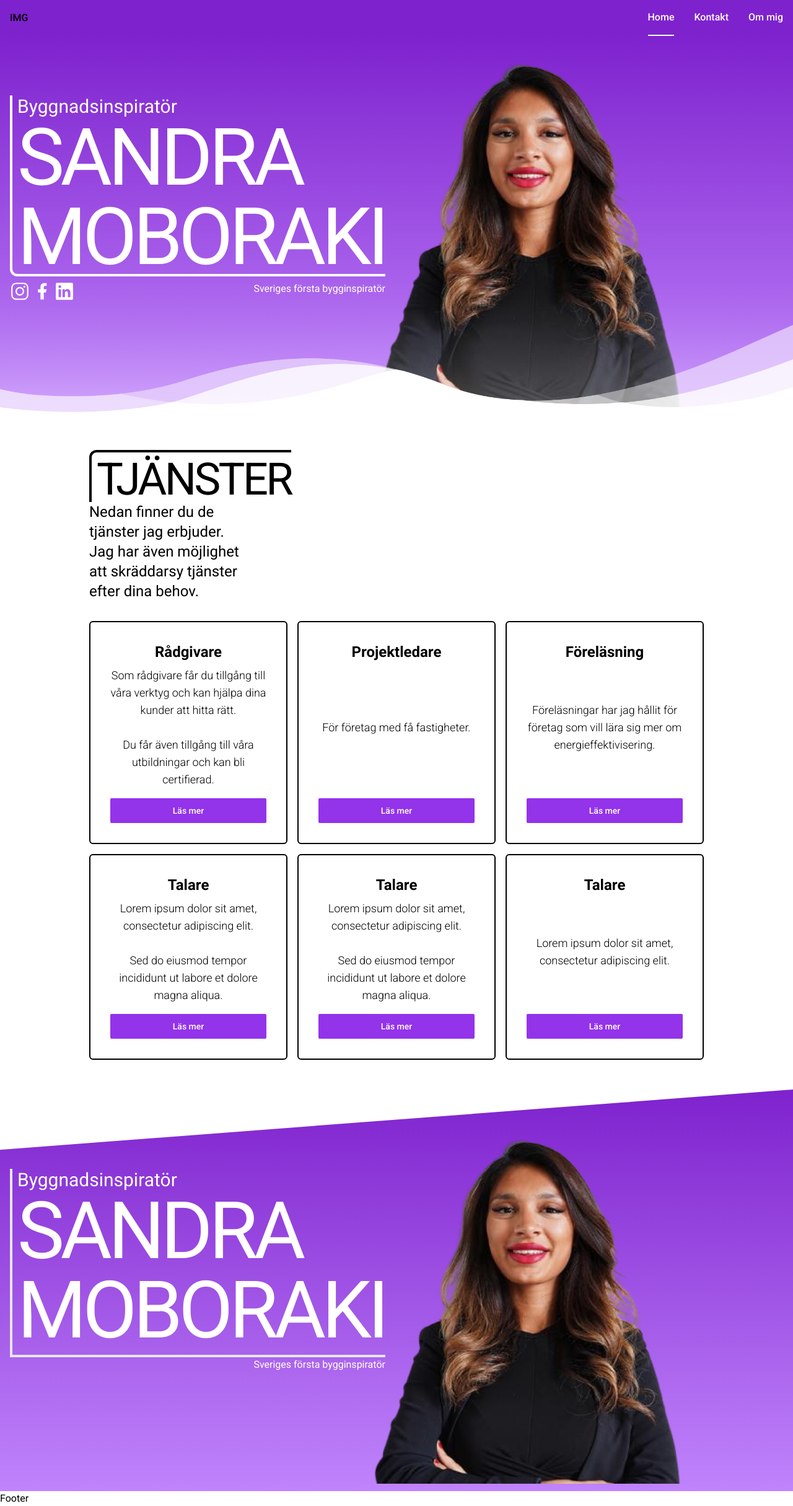
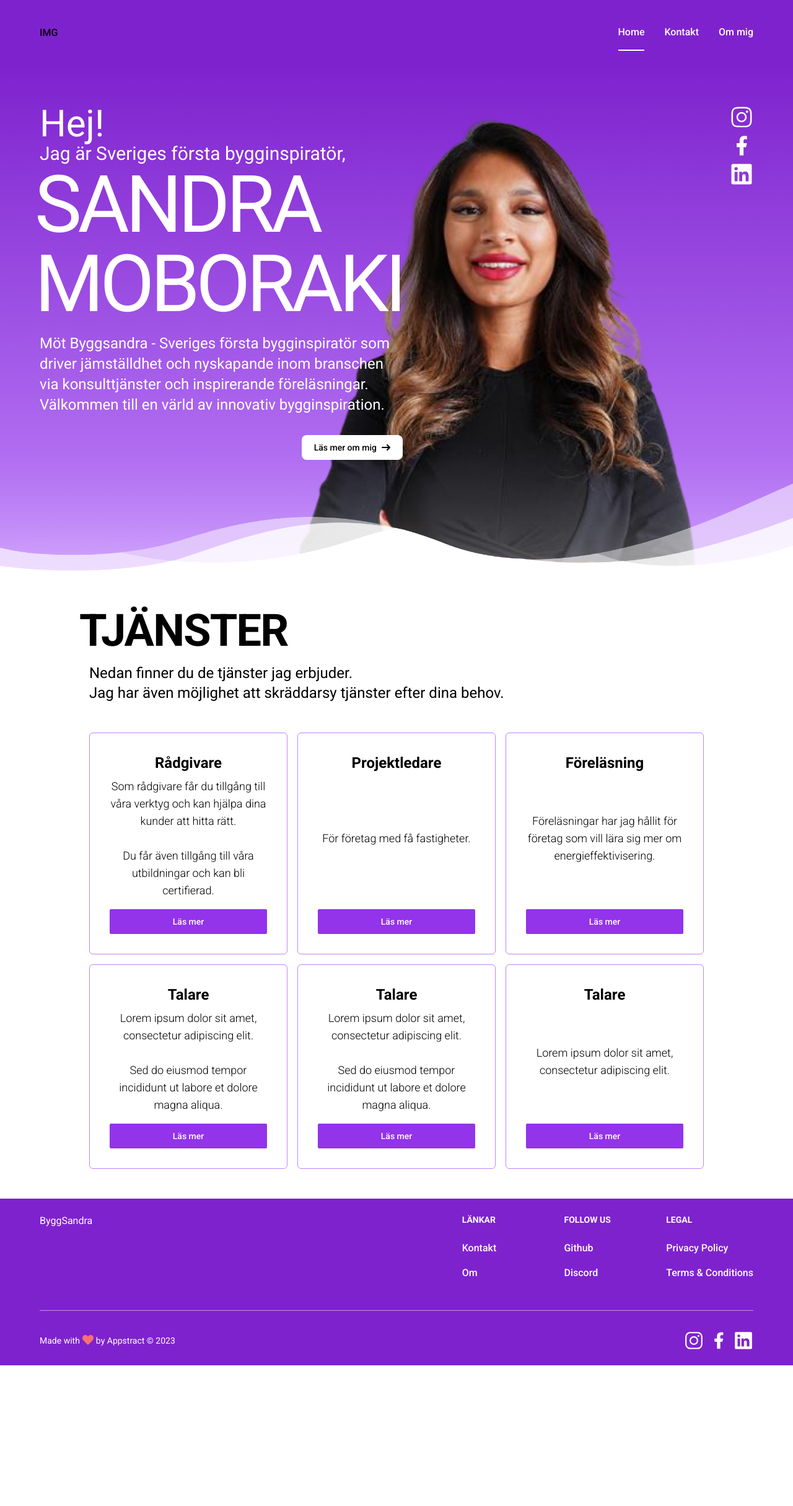
Before and after one commit to 4l3x91/byggsandra, a React (Vite) app: page / in a window 1280 px wide. Shown: the whole page at 62% size. After the commit the page ends 2203 px from the top, so only its background shows below. Built offline with nearby package versions, Linux system fonts and the light colour scheme.

Commit message:
tings done

```diff
--- a/src/components/Footer.tsx
+++ b/src/components/Footer.tsx
@@ -1,8 +1,84 @@
+import { FaHeart } from 'react-icons/fa';
+import socials from "../data/socials";
 
 const Footer = () => {
+  const links = [
+    {
+      title: "Länkar",
+      links: [
+        { name: "Kontakt", href: "https://flowbite.com/" },
+        { name: "Om", href: "https://tailwindcss.com/" }
+      ]
+    },
+    {
+      title: "Follow us",
+      links: [
+        { name: "Github", href: "" },
+        { name: "Discord", href: "" }
+
+      ]
+    },
+    {
+      title: "Legal",
+      links: [
+        { name: "Privacy Policy", href: "" },
+        { name: "Terms & Conditions", href: "" }
+      ]
+    },
+  ];
+
   return (
-    <div>Footer</div>
-  )
-}
+    <footer className="w-full flex flex-col lg:w-auto bg-purple-700 justify-center px-4 md:px-16 py-4 md:py-6 text-white">
+        <div className="md:flex md:justify-between">
+          <div className="mb-6 md:mb-0">
+            <a href="https://flowbite.com/" className="flex items-center">
+              ByggSandra
+            </a>
+          </div>
+          <div className="grid grid-cols-2 gap-8 sm:gap-6 sm:grid-cols-3">
+              {links.map((link, index) => (
+                <div key={index}>
+                  <h2 className="mb-6 text-sm font-semibold uppercase">
+                    {link.title}
+                  </h2>
+                  <ul className="font-medium">
+                    {link.links.map((link, index) => (
+                      <li key={index} className="mb-4">
+                        <a href={link.href} className="hover:underline">
+                          {link.name}
+                        </a>
+                      </li>
+                    ))}
+                  </ul>
+                </div>
+              ))}
+          </div>
+        </div>
+        <div className="h-[1px] bg-white opacity-50 w-full my-6 sm:mx-auto lg:my-8" />
+        <div className="sm:flex sm:items-center sm:justify-between">
+          <a
+            href="https://appstract.se/"
+            target="_blank"
+            className="hover:underline text-sm sm:text-center inline-flex gap-1"
+          >
+            Made with <FaHeart size={18} className="text-red-400 text-xl" /> by Appstract ©
+            2023
+          </a>
+          <div className="flex mt-4 gap-2 sm:justify-center sm:mt-0">
+            {socials.map((link, index) => (
+              <a
+                key={index}
+                href={link.path}
+                target="_blank"
+                className='hover:text-purple-200'
+              >
+                <link.icon size={32} />
+              </a>
+            ))}
+          </div>
+        </div>
+    </footer>
+  );
+};
 
-export default Footer
+export default Footer;
--- a/src/components/PricingCard.tsx
+++ b/src/components/PricingCard.tsx
@@ -7,7 +7,7 @@ interface Props {
 const PricingCard = ({ plan }: Props) => {
   return (
     <div
-      className="border-2 border-black rounded-md flex flex-col w-full cursor-default p-4 md:p-6 xl:p-8 text-left md:text-center
+      className="border border-purple-400 rounded-md flex flex-col w-full cursor-default p-4 md:p-6 xl:p-8 text-left md:text-center
       bg-white hover:border-purple-600"
     >
       <div className="flex flex-col justify-between h-full">
--- a/src/components/navigation/Navigation.tsx
+++ b/src/components/navigation/Navigation.tsx
@@ -3,7 +3,7 @@ import NavLinks from "./NavLinks";
 
 const Navigation = () => {
   return (
-    <header className="w-full flex lg:w-auto bg-purple-700 justify-content-center justify-center p-4 md:px-4 md:py-0">
+    <header className="w-full flex lg:w-auto bg-purple-700 justify-content-center justify-center px-4 md:px-16 py-4 md:py-6">
       <nav className="flex font-medium lg:flex-row lg:mt-0 items-center w-full max-w-screen-2xl justify-center">
         <div className="mr-auto">IMG</div>
         <NavLinks />
--- /dev/null
+++ b/src/data/socials.ts
@@ -0,0 +1,27 @@
+import { RiFacebookFill } from "react-icons/ri";
+import { RxInstagramLogo, RxLinkedinLogo } from "react-icons/rx";
+
+export interface Social {
+  title: string;
+  path: string;
+  icon: React.ElementType;
+}
+
+export const socials: Social[] = [
+  {
+    title: "Instagram",
+    path: "https://www.instagram.com/byggsandra/",
+    icon: RxInstagramLogo,
+  },
+  {
+    title: "Facebook",
+    path: "https://www.facebook.com/byggsandra",
+    icon: RiFacebookFill,
+  },
+  {
+    title: "LinkedIn",
+    path: "https://se.linkedin.com/in/sandra-byggsandra-mobaraki-30059480",
+    icon: RxLinkedinLogo,
+  },
+];
+export default socials;
--- a/src/pages/Home.tsx
+++ b/src/pages/Home.tsx
@@ -1,21 +1,13 @@
-import { RiFacebookFill } from "react-icons/ri";
-import { RxInstagramLogo, RxLinkedinLogo } from "react-icons/rx";
 import PricingCard from "../components/PricingCard";
 import { plans } from "../data/plans";
-
+import socials from "../data/socials";
 
 const Home = () => {
-  const Socials = [
-    { title: "Instagram", path: "https://www.instagram.com/byggsandra/", icon: <RxInstagramLogo size="32" /> },
-    { title: "Facebook", path: "https://www.facebook.com/byggsandra", icon: <RiFacebookFill size="32" /> },
-    { title: "LinkedIn", path: "https://se.linkedin.com/in/sandra-byggsandra-mobaraki-30059480", icon: <RxLinkedinLogo size="32" /> },
-  ];
   return (
     <>
-      <section
-        className="px-4 sm:pt-24 pb-48 overflow-hidden relative bg-gradient-to-b from-purple-700 to-purple-400"
-      >
-        <div style={{
+      <section className="px-4 md:px-16 sm:pt-[4rem] pb-48 overflow-hidden relative bg-gradient-to-b from-purple-700 to-purple-400">
+        <div
+          style={{
             position: "absolute",
             bottom: "-5rem",
             height: "30rem",
@@ -26,53 +18,89 @@ backgroundRepeat: "no-repeat",
             backgroundPosition: "bottom",
             backgroundSize: "cover",
             zIndex: 1,
-        }} />
-        <div className="max-w-screen-2xl mx-auto relative">
-          <div className="flex flex-row flex-wrap md:justify-between w-full items-center">
-            <div className="text-white relative" style={{zIndex: 9999}}>
-              <div className="md:border-l-4 md:border-b-4 md:pl-2 md:pb-2 border-white rounded-bl-xl">
-                <h6 className="text-3xl flip-animation">Byggnadsinspiratör</h6>
-                <h1 className="tracking-tighter text-6xl sm:text-8xl md:text-9xl uppercase mb-[-.25rem] md:mb-[-.75rem]">
-                  Sandra
-                  <br />
-                  Moboraki
-                </h1>
-              </div>
-              <div className="flex flex-col-reverse sm:flex-row  mt-2">
-                <div className="flex gap-1">
-                {Socials.map((link, index) => (
+          }}
+        />
+        <div className="max-w-screen-2xl mx-auto flex relative">
+          <div className="flex gap-2 text-white md:flex-col absolute bottom-0 md:top-0 md:right-0 z-50">
+            {socials.map((link, index) => (
               <a
                 key={index}
                 href={link.path}
                 target="_blank"
                 className="hover:text-purple-200"
               >
-                    {link.icon}
+                {<link.icon size={38} />}
               </a>
             ))}
           </div>
-              <div className="sm:ml-auto">Sveriges första bygginspiratör</div>
+          <div className="md:basis-1/4">
+            <div className="text-white relative w-fit z-50">
+              <h4 className="text-6xl">Hej!</h4>
+              <h6 className="text-xl md:text-3xl">
+                Jag är Sveriges första bygginspiratör,
+              </h6>
+              <h1 className="tracking-tighter text-6xl sm:text-8xl md:text-9xl uppercase ml-[-.5rem] leading-none">
+                Sandra{"\n"}Moboraki
+              </h1>
             </div>
+            <div className="text-2xl text-white mt-4 relative z-50 leading-snug ">
+              <h6>
+                Möt Byggsandra - Sveriges första bygginspiratör som driver
+                jämställdhet och nyskapande inom branschen via konsulttjänster
+                och inspirerande föreläsningar.{"\n"}Välkommen till en värld av
+                innovativ bygginspiration.
+              </h6>
+            </div>
+            <div className="text-right mt-8 relative z-50">
+              <button
+                type="button"
+                className=" bg-white hover:bg-gray-600 hover:text-white focus:ring-4 focus:outline-none focus:ring-blue-300 font-medium rounded-lg text-sm px-5 py-2.5 text-center inline-flex items-center"
+              >
+                Läs mer om mig
+                <svg
+                  className="w-3.5 h-3.5 ml-2"
+                  aria-hidden="true"
+                  xmlns="http://www.w3.org/2000/svg"
+                  fill="none"
+                  viewBox="0 0 14 10"
+                >
+                  <path
+                    stroke="currentColor"
+                    stroke-linecap="round"
+                    stroke-linejoin="round"
+                    stroke-width="2"
+                    d="M1 5h12m0 0L9 1m4 4L9 9"
+                  />
+                </svg>
+              </button>
             </div>
           </div>
         </div>
         <img
-          className="w-[800px] h-auto block absolute bottom-[-.5rem] lg:bottom-5 right-[-8rem] sm:right-[-15rem] lg:right-0"
+          className="
+          w-[30rem]
+          lg:w-[65rem] h-auto block absolute
+          bottom-[-.5rem]
+          lg:bottom-5
+          right-[-5rem]
+          md:right-[-10rem]
+          lg:right-[-15rem]
+          xl:right-[-5rem]
+          "
           src="./src/assets/byggsandra.png"
           alt="Bonnie Avatar"
         ></img>
       </section>
       <section className="px-4 py-12 overflow-hidden">
         <div className="max-w-screen-2xl mx-auto">
-          <div className="flex lg:px-32">
-            <div className="border-l-4 border-t-4 pl-2 pt-2 border-black basis-1/5 rounded-tl-xl">
-              <h2 className="tracking-tighter text-5xl sm:text-6xl md:text-7xl uppercase">
+          <div className="lg:px-32">
+            <h2 className="tracking-tight lg:ml-[-1rem] font-semibold text-4xl sm:text-6xl md:text-7xl uppercase">
               Tjänster
             </h2>
-            </div>
-          </div>
-          <div className="flex mb-8 lg:px-32">
-            <h6 className="text-2xl md:basis-1/2 xl:basis-1/4">Nedan finner du de tjänster jag erbjuder. Jag har även möjlighet att skräddarsy tjänster efter dina behov.</h6>
+            <h6 className="mt-4 mb-12 text-xl md:text-2xl whitespace-pre-line">
+              Nedan finner du de tjänster jag erbjuder. {"\n"}
+              Jag har även möjlighet att skräddarsy tjänster efter dina behov.
+            </h6>
           </div>
 
           <div className="grid grid-cols-1 sm:grid-cols-2 xl:grid-cols-3 gap-4 lg:px-32">
@@ -82,7 +110,7 @@ zIndex: 1,
           </div>
         </div>
       </section>
-      <section
+      {/* <section
         className="px-4 pt-32 pb-48 overflow-hidden relative bg-gradient-to-b from-purple-700 to-purple-400"
         style={{
           clipPath: "polygon(0 15%, 100% 0, 100% 100%, 0 100%)",
@@ -108,7 +136,7 @@ zIndex: 1,
           src="./src/assets/byggsandra.png"
           alt="Bonnie Avatar"
         ></img>
-      </section>
+      </section> */}
     </>
   );
 };
```
Lines whose indentation alone changed are shown as unchanged.
